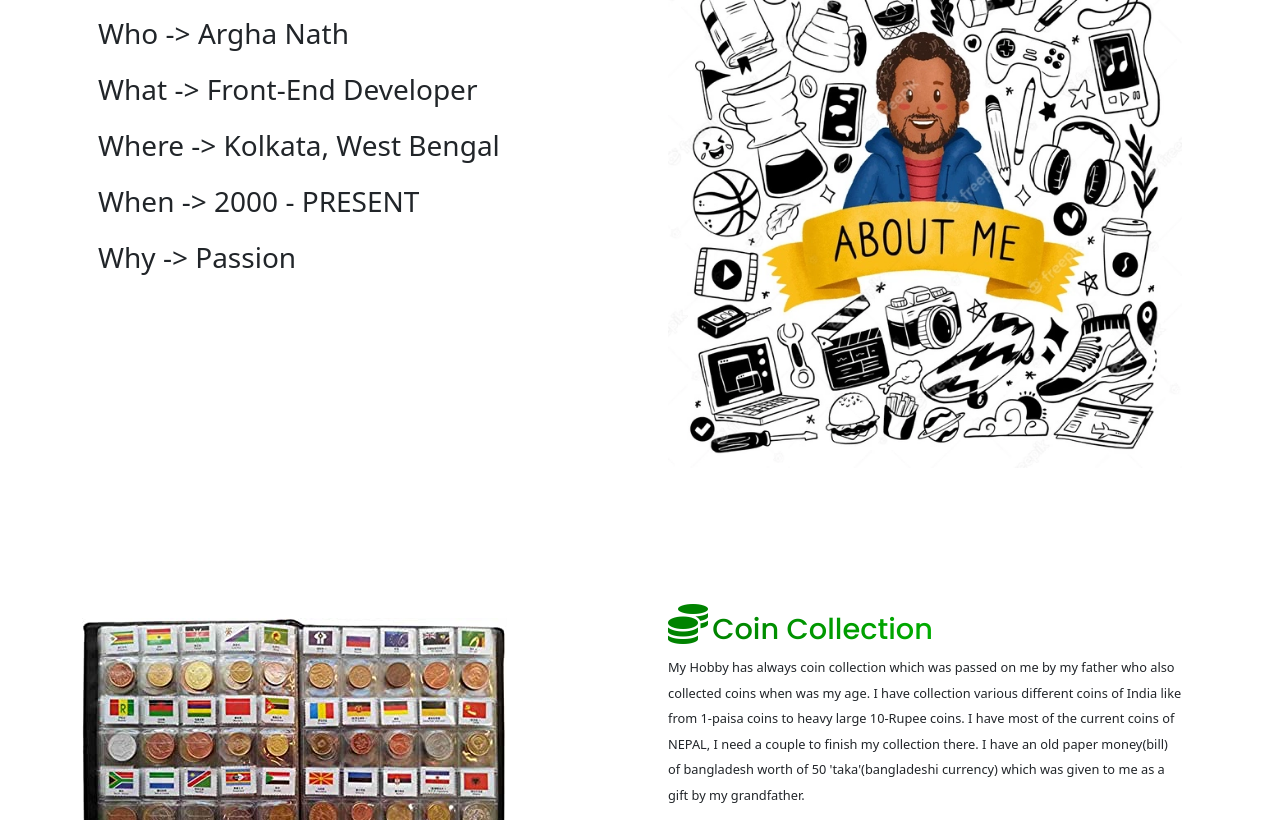
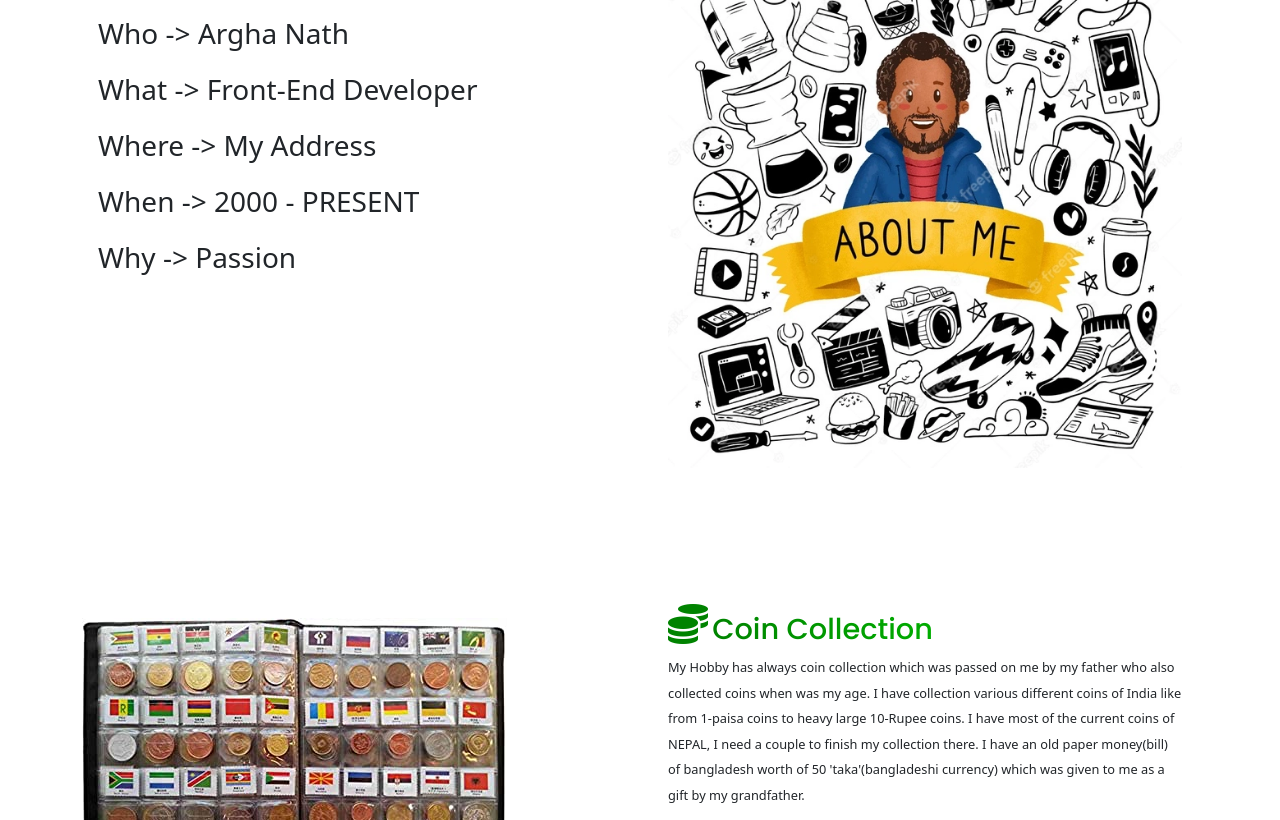
Before and after one commit to arghanath007/PortFolio-Website, a website: page index.html in a window 1280 px wide. Shown: the part 1870-2690 px from the top of the page. Drawn offline with Linux system fonts and the light colour scheme.

Commit message:
Update index.html

```diff
--- a/index.html
+++ b/index.html
@@ -263,7 +263,7 @@
             <p class="fs-3 lead lh-lg">
               Who -> <strong>Argha Nath</strong> <br />
               What -> <strong>Front-End Developer</strong> <br />
-              Where -> <strong>Kolkata, West Bengal</strong> <br />
+              Where -> <strong>My Address</strong> <br />
               When -> <strong>2000 - PRESENT</strong> <br />
               Why -> <strong>Passion</strong>
             </p>
```
